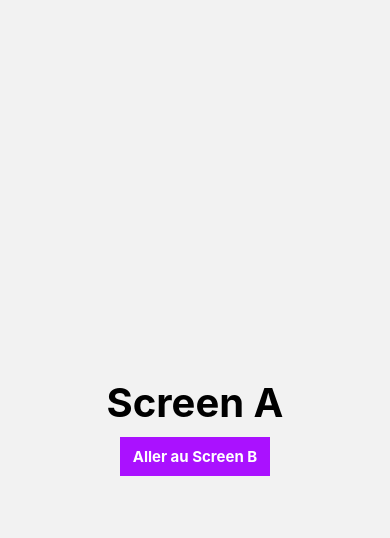
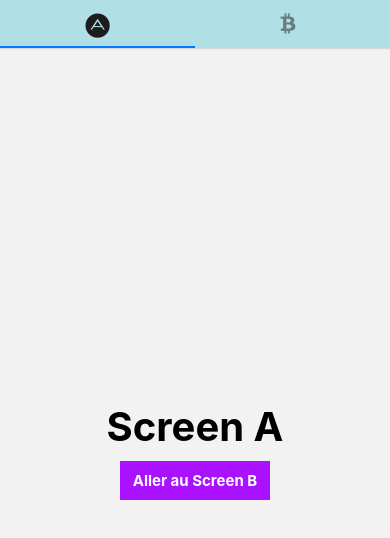
Before and after one commit to thomas-che/react-native-mash, a React Native app: screen / in a window 390 px wide. Shown: the top 538 px of the page. Built offline with nearby package versions, Linux system fonts and the light colour scheme.

Commit message:
React Navigation V5 - Tab Navigator - Material Tab at Bottom &Top

```diff
--- a/App.js
+++ b/App.js
@@ -1,36 +1,145 @@
+import { createBottomTabNavigator } from '@react-navigation/bottom-tabs';
 import { NavigationContainer } from '@react-navigation/native';
-import { createStackNavigator } from '@react-navigation/stack';
 import React, {useState} from 'react';
 import { StyleSheet, Text, View } from 'react-native';
 import ScreenA from './src/components/ScreenA';
 import ScreenB from './src/components/ScreenB';
-
+import FontAwesome5 from 'react-native-vector-icons/FontAwesome5';
+import { createMaterialBottomTabNavigator } from '@react-navigation/material-bottom-tabs';
+import { createMaterialTopTabNavigator } from '@react-navigation/material-top-tabs';
 
 
 
 export default function App() {
 
-    const Stack = createStackNavigator();
+    //const Tab = createBottomTabNavigator();
+    //const TabM = createMaterialBottomTabNavigator();
+    const TabT = createMaterialTopTabNavigator();
 
     return (
         <NavigationContainer>
-            <Stack.Navigator
-                screenOptions={{
-                    header: () => null
-                }}
+            {/* <Tab.Navigator
+                screenOptions={({route})=>({
+                    tabBarIcon: ({focused, size, color}) => {
+                        let iconName;
+                        if(route.name === "Screen_A"){
+                            iconName = 'adn'
+                            size = focused ? 25 : 20
+                        } else if (route.name === "Screen_B"){
+                            iconName = 'btc';
+                            size = focused ? 25 : 20;
+                        }
+                        return(
+                            <FontAwesome5
+                                name={iconName}
+                                size={size}
+                                color={color}
+                            />
+                        )
+                    },
+                    tabBarActiveTintColor: '#f00',
+                    tabBarInactiveTintColor: '#333',
+                    tabBarActiveBackgroundColor: '#fff',
+                    tabBarInactiveBackgroundColor: '#999',
+                    tabBarShowLabel: false,
+                    tabBarLabelStyle: {}
+                })}
             >
-                <Stack.Screen
+                <Tab.Screen
                     name="Screen_A"
                     component={ScreenA}
                     options={{
-                        header: () => null
+                        header: () => null,
+                        tabBarBadge :3
                     }}
                 />
-                <Stack.Screen
+                <Tab.Screen
                     name="Screen_B"
                     component={ScreenB}
                 />
-            </Stack.Navigator>
+            </Tab.Navigator> */}
+            {/* <TabM.Navigator
+                screenOptions={({route})=>({
+                    tabBarIcon: ({focused, size, color}) => {
+                        let iconName;
+                        if(route.name === "Screen_A"){
+                            iconName = 'adn'
+                            size = focused ? 25 : 20
+                        } else if (route.name === "Screen_B"){
+                            iconName = 'btc';
+                            size = focused ? 25 : 20;
+                        }
+                        return(
+                            <FontAwesome5
+                                name={iconName}
+                                size={size}
+                                color={color}
+                            />
+                        )
+                    },
+
+                    tabBarInactiveTintColor: '#333',
+                    tabBarActiveBackgroundColor: '#fff',
+                    tabBarInactiveBackgroundColor: '#999',
+                    tabBarShowLabel: false,
+                    tabBarLabelStyle: {}
+                })}
+                activeColor='#f00'
+                barStyle={{ backgroundColor: '#ff0', padding: 0 }}
+                labeled={false}
+            >
+                <TabM.Screen
+                    name="Screen_A"
+                    component={ScreenA}
+                    options={{
+                        header: () => null,
+                        tabBarBadge :3
+                    }}
+                />
+                <TabM.Screen
+                    name="Screen_B"
+                    component={ScreenB}
+                />
+            </TabM.Navigator> */}
+            <TabT.Navigator
+                initialRouteName="Screen_A"
+                screenOptions={({route})=>({
+                    tabBarIcon: ({focused, size, color}) => {
+                        let iconName;
+                        if(route.name === "Screen_A"){
+                            iconName = 'adn'
+                            size = focused ? 25 : 20
+                        } else if (route.name === "Screen_B"){
+                            iconName = 'btc';
+                            size = focused ? 25 : 20;
+                        }
+                        return(
+                            <FontAwesome5
+                                name={iconName}
+                                size={size}
+                                color={color}
+                            />
+                        )
+                    },
+                    tabBarShowLabel: false,
+                    tabBarStyle: { backgroundColor: 'powderblue' },
+                })}
+                activeColor='#f00'
+                barStyle={{ backgroundColor: '#ff0', padding: 0 }}
+                labeled={false}
+            >
+                <TabT.Screen
+                    name="Screen_A"
+                    component={ScreenA}
+                    options={{
+                        header: () => null,
+                    }}
+                />
+                <TabT.Screen
+                    name="Screen_B"
+                    component={ScreenB}
+                />
+            </TabT.Navigator>
         </NavigationContainer>
     );
 };
```
Also changed, not shown: package.json (+7 -0 lines), 3 other files (tests, documents, lock files or other folders).
